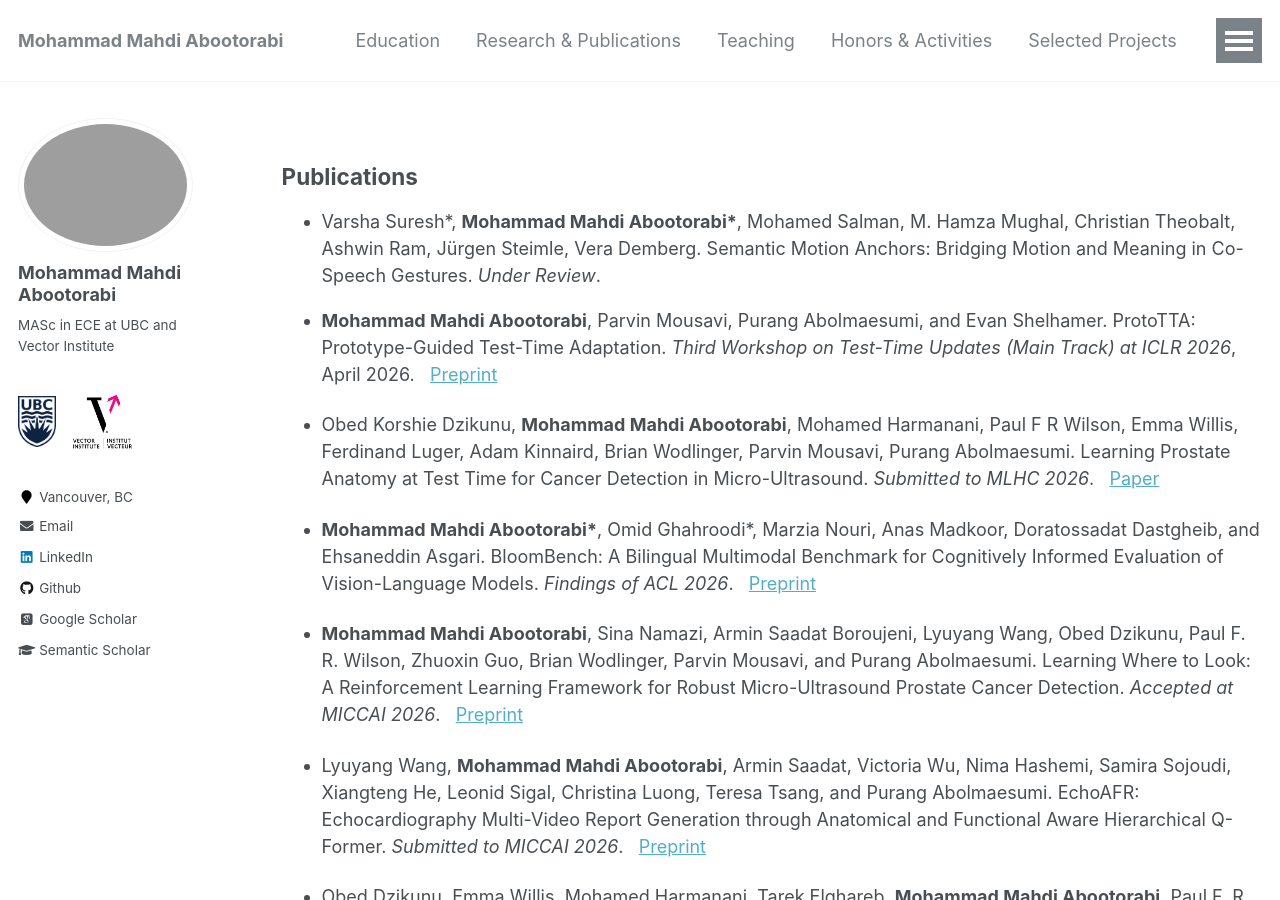
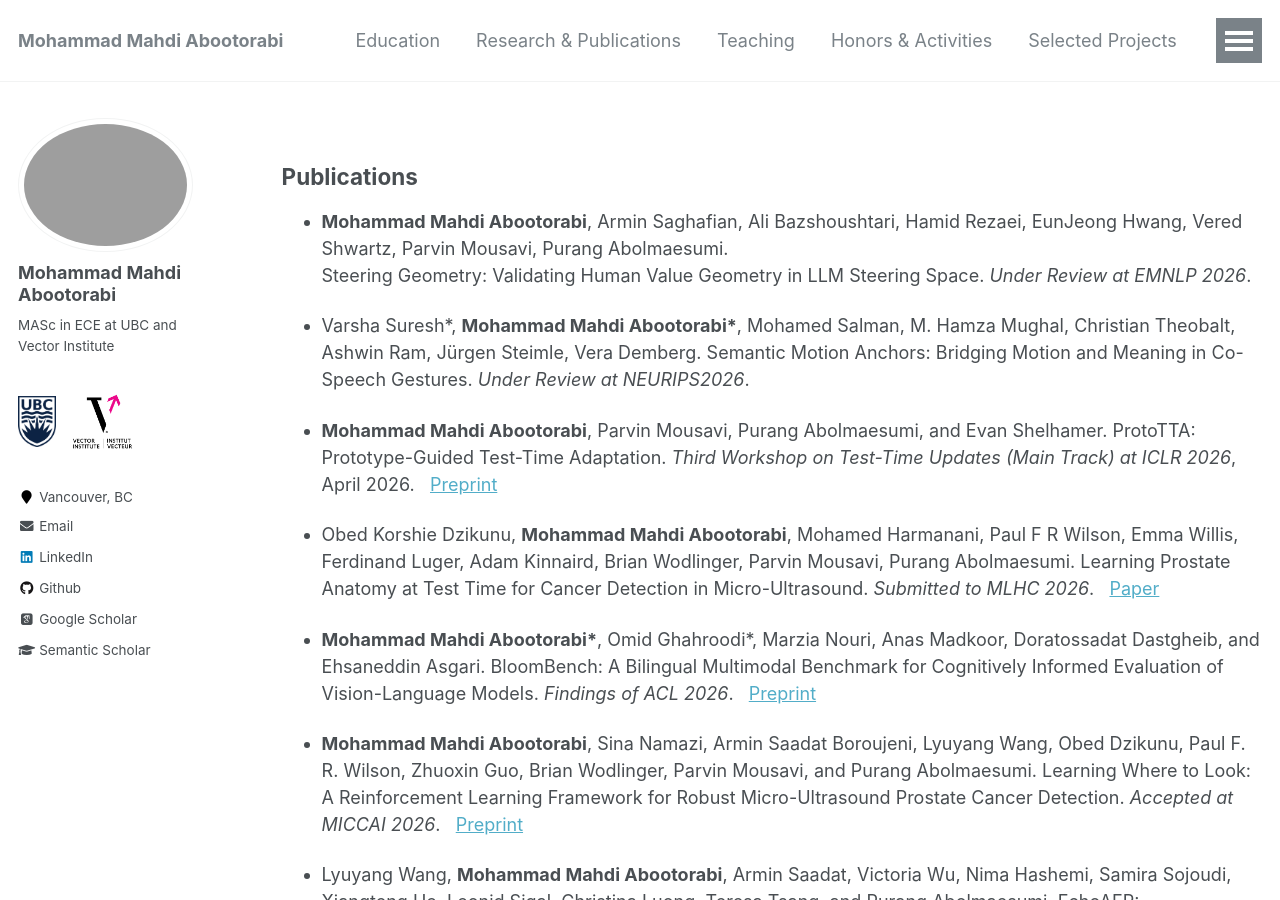
Before and after one commit to aboots/aboots.github.io, a Jekyll site: the page built from _pages/research.md, in a window 1280 px wide and 900 px high. Built offline with Jekyll 4.4.1, drawn with Linux system fonts in a browser that asks for light colours; nearby versions of some CDN libraries; some web fonts are replaced.

Commit message:
Update research.md

```diff
--- a/_pages/research.md
+++ b/_pages/research.md
@@ -6,7 +6,11 @@ author_profile: true
 ---
 ## Publications
 
-- Varsha Suresh\*, **Mohammad Mahdi Abootorabi\***, Mohamed Salman, M. Hamza Mughal, Christian Theobalt, Ashwin Ram, Jürgen Steimle, Vera Demberg. Semantic Motion Anchors: Bridging Motion and Meaning in Co-Speech Gestures. *Under Review*. &nbsp;
+- **Mohammad Mahdi Abootorabi**, Armin Saghafian, Ali Bazshoushtari, Hamid Rezaei, EunJeong Hwang, Vered Shwartz, Parvin Mousavi, Purang Abolmaesumi.
+  Steering Geometry: Validating Human Value Geometry in LLM Steering Space.  *Under Review at EMNLP 2026*. &nbsp;
+
+- Varsha Suresh\*, **Mohammad Mahdi Abootorabi\***, Mohamed Salman, M. Hamza Mughal, Christian Theobalt, Ashwin Ram, Jürgen Steimle, Vera Demberg. Semantic Motion Anchors: Bridging Motion and Meaning in Co-Speech Gestures. *Under Review at NEURIPS2026*. &nbsp;
+
 - **Mohammad Mahdi Abootorabi**, Parvin Mousavi, Purang Abolmaesumi, and Evan Shelhamer. ProtoTTA: Prototype-Guided Test-Time Adaptation. *Third Workshop on Test-Time Updates (Main Track) at ICLR 2026*, April 2026. &nbsp; [Preprint](https://drive.google.com/file/d/1nDYQGEdBNzbiyfVHs8vfCDiNEBbJBLKP/view?usp=sharing)
 
 - Obed Korshie Dzikunu, **Mohammad Mahdi Abootorabi**, Mohamed Harmanani, Paul F R Wilson, Emma Willis, Ferdinand Luger, Adam Kinnaird, Brian Wodlinger, Parvin Mousavi, Purang Abolmaesumi. Learning Prostate Anatomy at Test Time for Cancer Detection in Micro-Ultrasound. *Submitted to MLHC 2026*.   [Paper](https://drive.google.com/file/d/126Yy_7Nr8qN1wS8TcvJjLr7T_prfnEru/view?usp=sharing)
```
